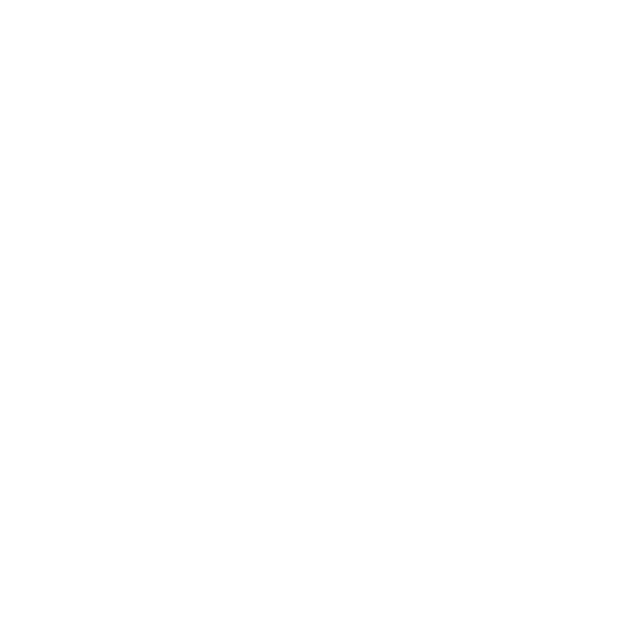
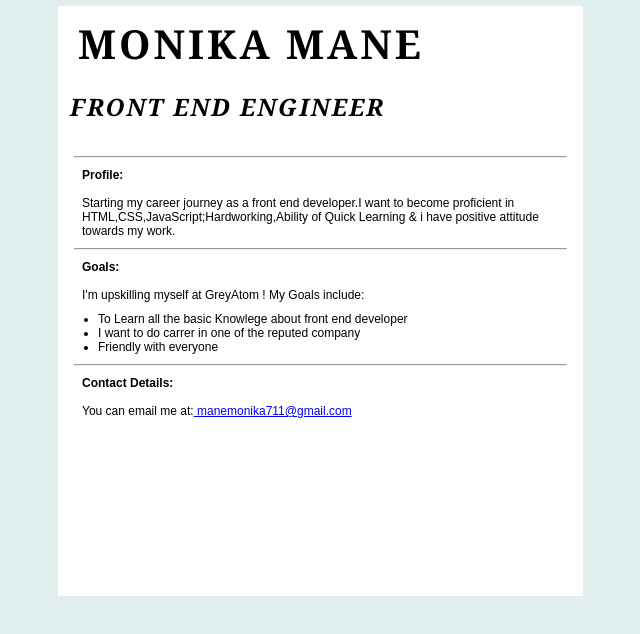
Before and after one commit to Monikamane711/personalportfoliopage, a plain HTML site: page index.html in a window 1280 px wide. Shown: the whole page, without its empty margins (287-927 px from the left). Drawn offline with Linux system fonts and the light colour scheme.

Commit message:
Added the Solution

```diff
--- a/index.html
+++ b/index.html
@@ -1 +1,34 @@
-<!-- Add your HTML Code here -->
+<!DOCTYPE html>
+<html>
+<head>
+    <meta charset="utf-8">
+
+  <title>Monika Mane Profile</title>
+  <link href="style.css" type="text/css" rel="stylesheet">
+</head>
+<body>
+<div class="ProfileBody">
+
+    <div id="name">
+        <h1>MONIKA MANE</h1>
+        <br>
+        <h2>FRONT END ENGINEER</h2>
+        <br>
+    </div>
+
+<hr />
+<p>
+    <b><strong>Profile:</strong></b><br><br>Starting my career journey as a front end developer.I want to become proficient in HTML,CSS,JavaScript;Hardworking,Ability of Quick Learning & i have positive attitude towards my work. </p>
+<hr />
+<p><b></b><strong></b>Goals:</strong></b><br><br>I'm upskilling myself at GreyAtom ! My Goals include:</p>
+<ul>
+    <li> To Learn all the basic Knowlege about front end developer </li>
+    <li> I want to do carrer in one of the reputed company </li>
+    <li> Friendly with everyone</li>
+</ul>
+<hr />
+<p><b><strong> Contact Details:</strong> </b><br><br>You can email me at:<a href="mailto:"> manemonika711@gmail.com</a>
+</div>
+
+</body>
+</html>
--- a/style.css
+++ b/style.css
@@ -1 +1,51 @@
-/* Add your CSS code here */
+*{
+    font-family: Arial, Helvetica, sans-serif;
+    max-width: 700px;
+    margin: auto;
+}
+.ProfileBody {
+    display: inline-block;
+    background-color:white;
+    margin-top: 6px;
+    margin-left: 55px;
+    width: 75%;
+    height: 590px;
+  }
+p{
+    font-size: 12px;
+    margin-left: 2em;
+    margin-right: 1em;
+    margin-top: 10px;
+    margin-bottom: 10px;
+}
+
+  ul{
+      font-size: 12px;
+      margin-right: 1em;
+      margin-top: 10px;
+      margin-bottom: 10px;
+  }
+
+body {
+    min-width: 500px;
+    background-color: #e0eeee;
+}
+h1{
+    font-family: Georgia, 'Times New Roman', Times, serif;
+    margin-left: 0.5em;
+    font-size: 40px;
+    margin-top: 10px;
+    letter-spacing: 3px;
+}
+h2{
+    font-style: italic;
+    font-family: Georgia, 'Times New Roman', Times, serif;
+    margin-left: 0.5em;
+    letter-spacing: 2px;
+    margin-bottom: 15px;
+    margin-top: 1px;
+}
+hr{
+    margin-left: 1em;
+    margin-right: 1em;
+}
```
